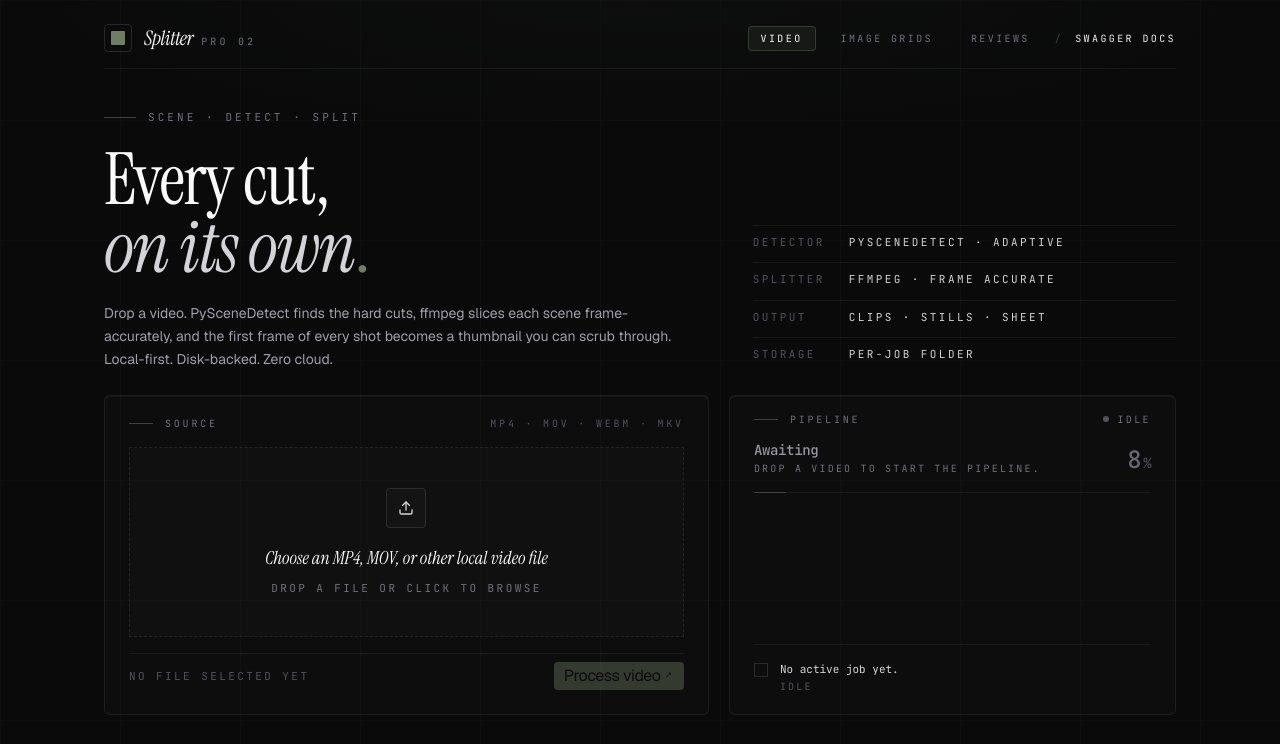
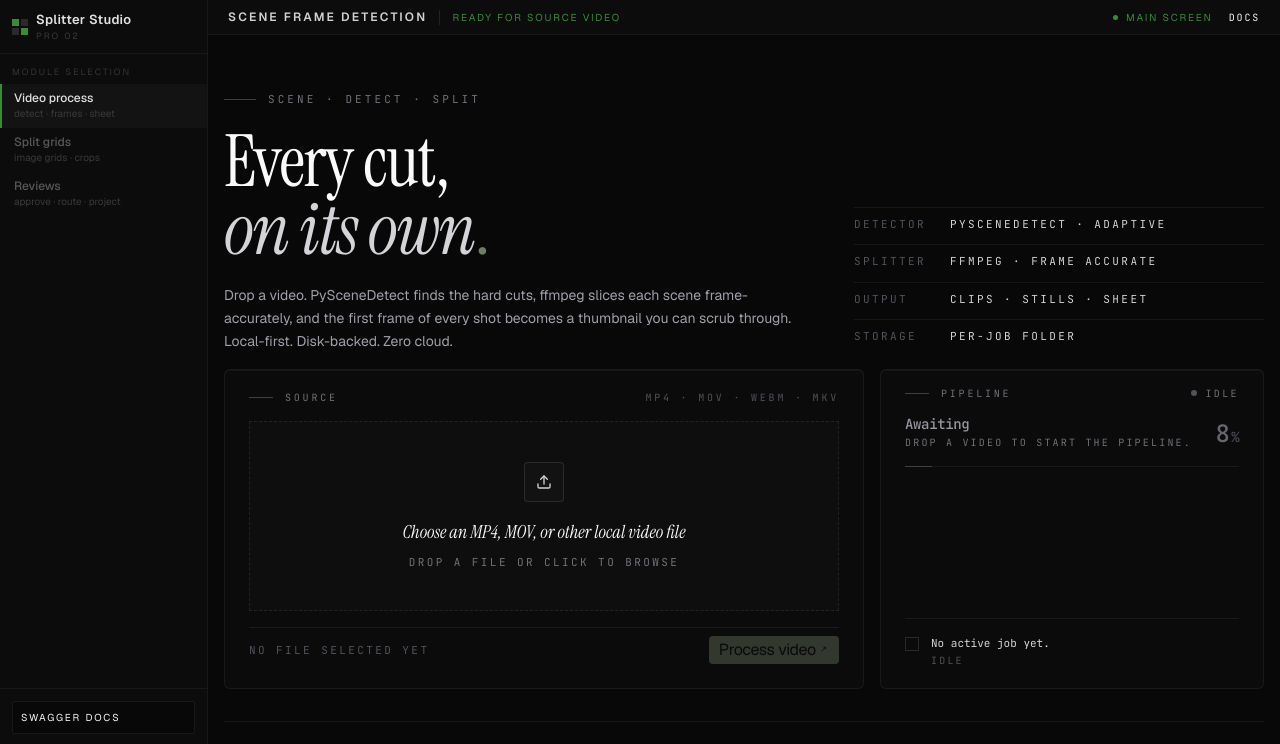
Before and after one commit to gordo-v1su4/splitter-pro2, a React (Vite) app in the folder frontend/: page / in a window 1280 px wide. Shown: the top 744 px of the page. Built offline with nearby package versions, Linux system fonts and the light colour scheme.

Commit message:
feat: unify splitter studio shell

```diff
--- a/frontend/src/App.tsx
+++ b/frontend/src/App.tsx
@@ -106,16 +106,16 @@ function App() {
   const hasActiveWork = job !== null
 
   return (
-    <main className="relative min-h-screen overflow-hidden bg-[#0a0a0b] text-zinc-100">
+    <main className="relative h-screen overflow-hidden bg-[#070707] text-zinc-100">
       <div
-        className="pointer-events-none absolute inset-x-0 top-0 h-[360px] opacity-60"
+        className="pointer-events-none absolute inset-x-0 top-0 h-[360px] opacity-50"
         style={{
           background:
             'radial-gradient(ellipse 80% 60% at 50% 0%, rgba(100, 115, 90, 0.06), transparent 60%)',
         }}
       />
       <div
-        className="pointer-events-none absolute inset-0 opacity-[0.025]"
+        className="pointer-events-none absolute inset-0 opacity-[0.02]"
         style={{
           backgroundImage:
             'linear-gradient(rgba(255,255,255,0.6) 1px, transparent 1px), linear-gradient(90deg, rgba(255,255,255,0.6) 1px, transparent 1px)',
@@ -123,18 +123,20 @@ function App() {
         }}
       />
 
-      <div className="relative mx-auto flex min-h-screen w-full max-w-6xl flex-col px-6 py-6 lg:px-10">
-        <TopNav activeTab={workspace} onSelectTab={setWorkspace} />
-
+      <div className="relative flex h-screen w-full overflow-hidden">
+        <StudioSidebar activeTab={workspace} onSelectTab={setWorkspace} />
+        <section className="flex min-w-0 flex-1 flex-col overflow-hidden">
+          <WorkspaceHeader activeTab={workspace} job={job} manifest={manifest} reviewsHref="/docs" />
+          <div className="min-h-0 flex-1 overflow-y-auto bg-[#080808] p-4">
             {workspace === 'image' ? (
               <ImageSplitWorkspace />
             ) : workspace === 'review' ? (
               <ReviewWorkspace />
             ) : (
-          <>
+              <div className="mx-auto w-full max-w-[1680px]">
                 {hasActiveWork ? <HeroCompact /> : <HeroFull />}
 
-            <section className="mt-6 grid gap-5 lg:grid-cols-[minmax(0,1.15fr)_minmax(320px,0.85fr)]">
+                <section className="mt-4 grid gap-4 xl:grid-cols-[minmax(0,1.25fr)_minmax(340px,0.75fr)]">
                   <UploadPanel
                     isUploading={isUploading}
                     onUpload={handleUpload}
@@ -145,10 +147,10 @@ function App() {
                 </section>
 
                 {manifest ? (
-              <section className="mt-8 space-y-5">
+                  <section className="mt-5 space-y-4">
                     <ShotSequenceHeader manifest={manifest} onReset={resetJob} />
 
-                <div className="grid gap-4 sm:grid-cols-2 lg:grid-cols-3 xl:grid-cols-4">
+                    <div className="grid gap-3 sm:grid-cols-2 lg:grid-cols-3 2xl:grid-cols-5">
                       {manifest.segments.map((segment) => (
                         <SegmentCard key={segment.index} jobId={manifest.job_id} segment={segment} />
                       ))}
@@ -157,58 +159,116 @@ function App() {
                 ) : !hasActiveWork ? (
                   <EmptyShotSequence />
                 ) : null}
-          </>
+              </div>
             )}
-
-        <Footer />
+          </div>
+        </section>
       </div>
     </main>
   )
 }
 
-function TopNav({
+function StudioSidebar({
   activeTab,
   onSelectTab,
 }: {
   activeTab: WorkspaceTab
   onSelectTab: (tab: WorkspaceTab) => void
 }) {
-  const tabClassName = (tab: WorkspaceTab) =>
-    [
-      'rounded-sm px-3 py-1 font-mono text-[10px] uppercase tracking-[0.24em] transition',
-      activeTab === tab
-        ? 'border border-[color:var(--color-accent-line)] bg-[color:var(--color-accent-soft)] text-zinc-50'
-        : 'border border-transparent text-zinc-500 hover:text-zinc-200',
-    ].join(' ')
+  const modules: Array<{ tab: WorkspaceTab; label: string; sub: string }> = [
+    { tab: 'video', label: 'Video process', sub: 'detect · frames · sheet' },
+    { tab: 'image', label: 'Split grids', sub: 'image grids · crops' },
+    { tab: 'review', label: 'Reviews', sub: 'approve · route · project' },
+  ]
 
   return (
-    <nav className="flex flex-col gap-4 border-b border-white/[0.06] pb-4 sm:flex-row sm:items-center sm:justify-between">
-      <div className="flex items-center gap-3">
-        <div className="relative flex h-7 w-7 items-center justify-center">
-          <div className="absolute inset-0 rounded-sm border border-white/[0.12]" />
-          <div className="absolute left-1/2 top-1/2 h-3.5 w-3.5 -translate-x-1/2 -translate-y-1/2 rounded-[1px] bg-[color:var(--color-accent)]" />
+    <aside className="flex w-52 shrink-0 flex-col border-r border-[#181818] bg-[#0c0c0c]">
+      <div className="flex items-center gap-2 border-b border-[#181818] px-3 py-[10px]">
+        <div className="grid shrink-0 grid-cols-2 gap-[2px]">
+          <div className="h-[7px] w-[7px] bg-[#3a8a3a]" />
+          <div className="h-[7px] w-[7px] bg-[#2a2a2a]" />
+          <div className="h-[7px] w-[7px] bg-[#2a2a2a]" />
+          <div className="h-[7px] w-[7px] bg-[#3a8a3a]" />
         </div>
-        <div className="flex items-baseline gap-2 leading-none">
-          <span className="font-display text-xl italic tracking-tight text-zinc-50">Splitter</span>
-          <span className="font-mono text-[10px] uppercase tracking-[0.32em] text-zinc-500">Pro&nbsp;02</span>
+        <div className="min-w-0">
+          <div className="truncate text-[13px] font-semibold tracking-wide text-[#e0e0e0]">Splitter Studio</div>
+          <div className="text-[9px] uppercase tracking-[0.22em] text-[#3a3a3a]">Pro 02</div>
         </div>
       </div>
-      <div className="flex flex-wrap items-center gap-3 font-mono text-[10px] uppercase tracking-[0.24em]">
-        <button type="button" className={tabClassName('video')} onClick={() => onSelectTab('video')}>
-          Video
+
+      <div className="flex-1 overflow-y-auto py-2">
+        <div className="mb-1 px-3 pt-1 text-[9px] uppercase tracking-[0.22em] text-[#343434]">Module Selection</div>
+        {modules.map((module) => {
+          const isActive = activeTab === module.tab
+          return (
+            <button
+              key={module.tab}
+              type="button"
+              onClick={() => onSelectTab(module.tab)}
+              className={`flex w-full items-center text-left transition-colors ${isActive ? 'bg-[#131313] text-[#e0e0e0]' : 'text-[#585858] hover:bg-[#101010] hover:text-[#9a9a9a]'}`}
+            >
+              <div className="mr-3 w-[2px] self-stretch" style={{ background: isActive ? '#3a8a3a' : 'transparent', minHeight: 38 }} />
+              <div className="py-[7px]">
+                <div className="text-[12px] font-medium leading-tight">{module.label}</div>
+                <div className="text-[10px] text-[#3a3a3a]">{module.sub}</div>
+              </div>
             </button>
-        <button type="button" className={tabClassName('image')} onClick={() => onSelectTab('image')}>
-          Image grids
-        </button>
-        <button type="button" className={tabClassName('review')} onClick={() => onSelectTab('review')}>
-          Reviews
-        </button>
-        <span className="hidden text-zinc-700 sm:inline">/</span>
-        <a className="text-zinc-500 transition-colors hover:text-zinc-200" href="/docs" rel="noreferrer">
+          )
+        })}
+      </div>
+
+      <div className="border-t border-[#181818] p-3">
+        <a className="block rounded-[2px] border border-[#181818] bg-[#080808] px-2 py-2 text-[10px] uppercase tracking-[0.18em] text-[#555] transition hover:border-[#3a8a3a]/50 hover:text-[#3a8a3a]" href="/docs" rel="noreferrer">
           Swagger docs
         </a>
+        <div className="mt-3 space-y-[4px] font-mono text-[9px] leading-tight">
+          <div><span className="text-[#3a8a3a99]">[FLOW]</span> <span className="text-[#555]">upload → detect → sheet</span></div>
+          <div><span className="text-[#3a8a3a99]">[GRID]</span> <span className="text-[#444]">split before review</span></div>
+          <div><span className="text-[#3a8a3a99]">[REVIEW]</span> <span className="text-[#444]">approve → project</span></div>
         </div>
-    </nav>
+      </div>
+    </aside>
+  )
+}
+
+function WorkspaceHeader({
+  activeTab,
+  job,
+  manifest,
+  reviewsHref,
+}: {
+  activeTab: WorkspaceTab
+  job: JobState | null
+  manifest: JobManifest | null
+  reviewsHref: string
+}) {
+  const title = activeTab === 'video' ? 'Scene frame detection' : activeTab === 'image' ? 'Image grid splitter' : 'Review + project studio'
+  const status = activeTab === 'video'
+    ? manifest
+      ? `${manifest.segment_count} frames · contact sheet ready`
+      : job
+        ? job.status
+        : 'ready for source video'
+    : activeTab === 'image'
+      ? 'split uploaded grids into reviewable stills'
+      : 'image review, project stack, Comfy routing'
+
+  return (
+    <header className="flex shrink-0 items-center justify-between border-b border-[#181818] bg-[#0c0c0c] px-5 py-[8px]">
+      <div className="flex min-w-0 items-center gap-3">
+        <span className="truncate text-[12px] font-semibold uppercase tracking-[0.18em] text-[#d0d0d0]">{title}</span>
+        <span className="hidden border-l border-[#222] pl-3 text-[10px] uppercase tracking-[0.18em] text-[#3a8a3a] sm:inline">{status}</span>
+      </div>
+      <div className="flex items-center gap-4">
+        <span className="hidden items-center gap-2 text-[10px] uppercase tracking-[0.18em] text-[#3a8a3a] sm:flex">
+          <span className="h-[5px] w-[5px] rounded-full bg-[#3a8a3a] dot-pulse" />
+          Main screen
+        </span>
+        <a className="font-mono text-[10px] uppercase tracking-[0.18em] text-[#555] transition hover:text-[#3a8a3a]" href={reviewsHref} rel="noreferrer">
+          Docs
+        </a>
+      </div>
+    </header>
   )
 }
 
@@ -386,16 +446,4 @@ function Step({ index, title, body }: { index: string; title: string; body: stri
   )
 }
 
-function Footer() {
-  return (
-    <footer className="mt-12 flex flex-col items-start justify-between gap-3 border-t border-white/[0.06] py-5 font-mono text-[10px] uppercase tracking-[0.28em] text-zinc-600 sm:flex-row sm:items-center">
-      <span>FastAPI · React 19 · ffmpeg · PySceneDetect</span>
-      <span className="flex items-center gap-2">
-        <span className="h-1 w-1 rounded-full bg-[color:var(--color-accent)]" />
-        Local-first · No telemetry
-      </span>
-    </footer>
-  )
-}
-
 export default App
--- a/frontend/src/components/review-workspace.tsx
+++ b/frontend/src/components/review-workspace.tsx
@@ -697,9 +697,9 @@ function ProjectPage({
   }
 
   return (
-    <section className="-mx-6 mt-4 min-h-[calc(100vh-150px)] overflow-hidden rounded-lg border border-[#181818] bg-[#070707] text-[#d8d8d8] shadow-[0_24px_90px_rgba(0,0,0,0.4)] lg:-mx-10">
-      <div className="flex min-h-[calc(100vh-150px)] flex-col lg:flex-row">
-        <aside className="w-full shrink-0 border-b border-[#181818] bg-[#0c0c0c] lg:w-56 lg:border-b-0 lg:border-r">
+    <section className="mt-0 h-full min-h-[calc(100vh-112px)] overflow-hidden rounded-[3px] border border-[#181818] bg-[#070707] text-[#d8d8d8] shadow-[0_24px_90px_rgba(0,0,0,0.4)]">
+      <div className="flex h-full min-h-[calc(100vh-112px)] flex-col lg:flex-row">
+        <aside className="w-full shrink-0 border-b border-[#181818] bg-[#0c0c0c] lg:w-52 lg:border-b-0 lg:border-r">
           <div className="flex items-center gap-2 border-b border-[#181818] px-3 py-[10px]">
             <div className="grid grid-cols-2 gap-[2px] shrink-0">
               <div className="h-[7px] w-[7px] bg-[#3a8a3a]" />
@@ -766,9 +766,9 @@ function ProjectPage({
             </div>
           </header>
 
-          <div className="grid flex-1 overflow-hidden lg:grid-cols-[minmax(0,1fr)_240px]">
+          <div className="grid flex-1 overflow-hidden xl:grid-cols-[minmax(0,1fr)_224px]">
             <main className="min-w-0 overflow-y-auto bg-[#080808] p-4">
-              <div className="grid gap-4 xl:grid-cols-[minmax(420px,0.95fr)_minmax(360px,1.05fr)]">
+              <div className="grid gap-4 2xl:grid-cols-[minmax(520px,1.05fr)_minmax(380px,0.95fr)]">
                 <section className="overflow-hidden rounded-[3px] border border-[#181818] bg-[#0b0b0b]">
                   <div className="flex items-center justify-between border-b border-[#181818] px-3 py-2">
                     <div>
@@ -838,7 +838,7 @@ function ProjectPage({
                 {refinementCandidates.length === 0 ? (
                   <p className="m-3 rounded-[2px] border border-dashed border-[#181818] bg-[#080808] p-3 text-sm text-[#555]">No stills are ready for refinement routing yet.</p>
                 ) : (
-                  <div className="grid gap-px bg-[#181818] sm:grid-cols-2 xl:grid-cols-3 2xl:grid-cols-4">
+                  <div className="grid gap-px bg-[#181818] sm:grid-cols-2 2xl:grid-cols-3 min-[1800px]:grid-cols-4">
                     {refinementCandidates.map((asset, index) => (
                       <AssetDecisionCard
                         key={asset.asset_id}
@@ -853,7 +853,7 @@ function ProjectPage({
                 )}
               </section>
 
-              <div className="mt-4 grid gap-4 xl:grid-cols-3">
+              <div className="mt-4 grid gap-4 2xl:grid-cols-3">
                 <ProjectPanel title="Characters" eyebrow="Named cards" empty="Upload character sheets here; they stay intact.">
                   {project.characters.map((character) => {
                     const sheet = project.assets.find((asset) => asset.asset_id === character.sheet_asset_id)
@@ -876,7 +876,7 @@ function ProjectPage({
               </div>
             </main>
 
-            <aside className="hidden overflow-y-auto border-l border-[#181818] bg-[#0c0c0c] lg:block">
+            <aside className="hidden overflow-y-auto border-l border-[#181818] bg-[#0c0c0c] xl:block">
               <div className="border-b border-[#181818] p-3">
                 <div className="mb-2 text-[9px] uppercase tracking-[0.22em] text-[#343434]">Live readout</div>
                 <div className="space-y-[5px]">
```
Lines whose indentation alone changed are shown as unchanged.
